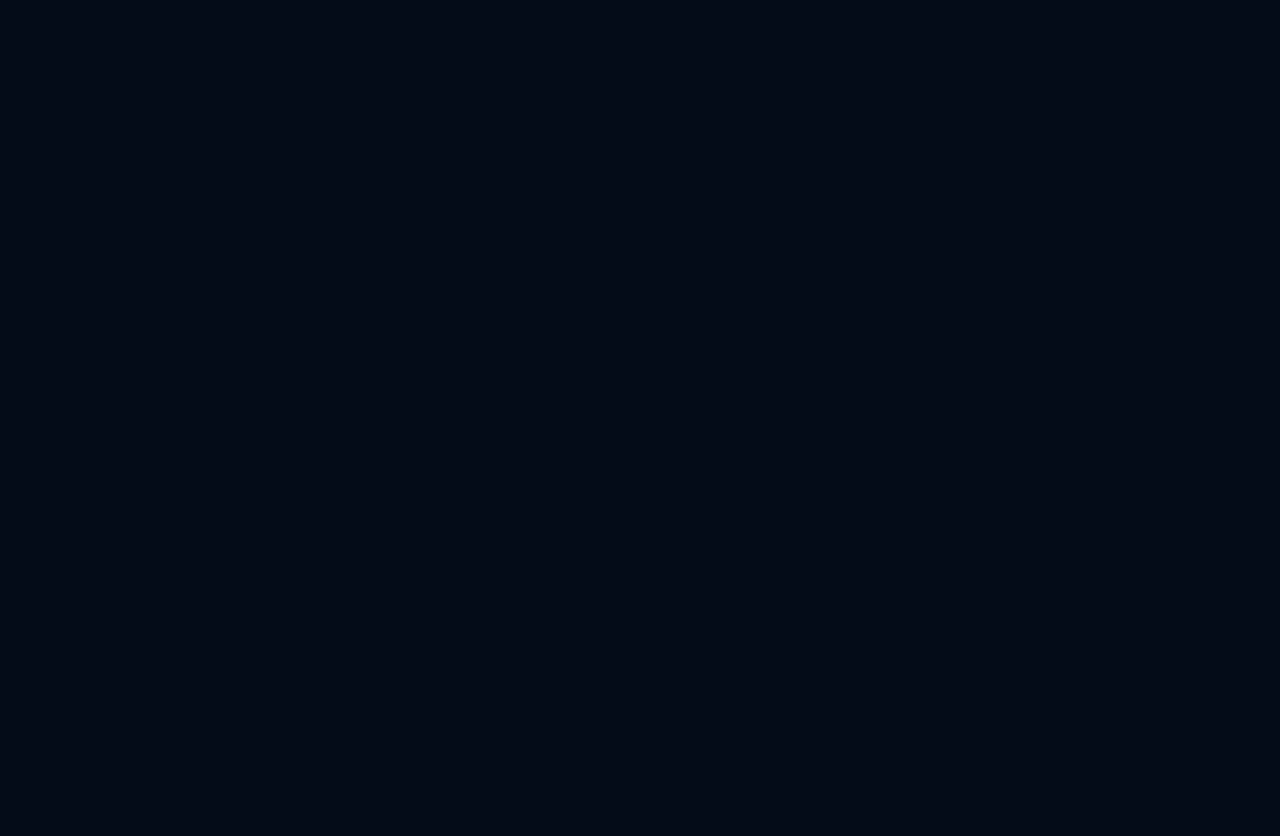
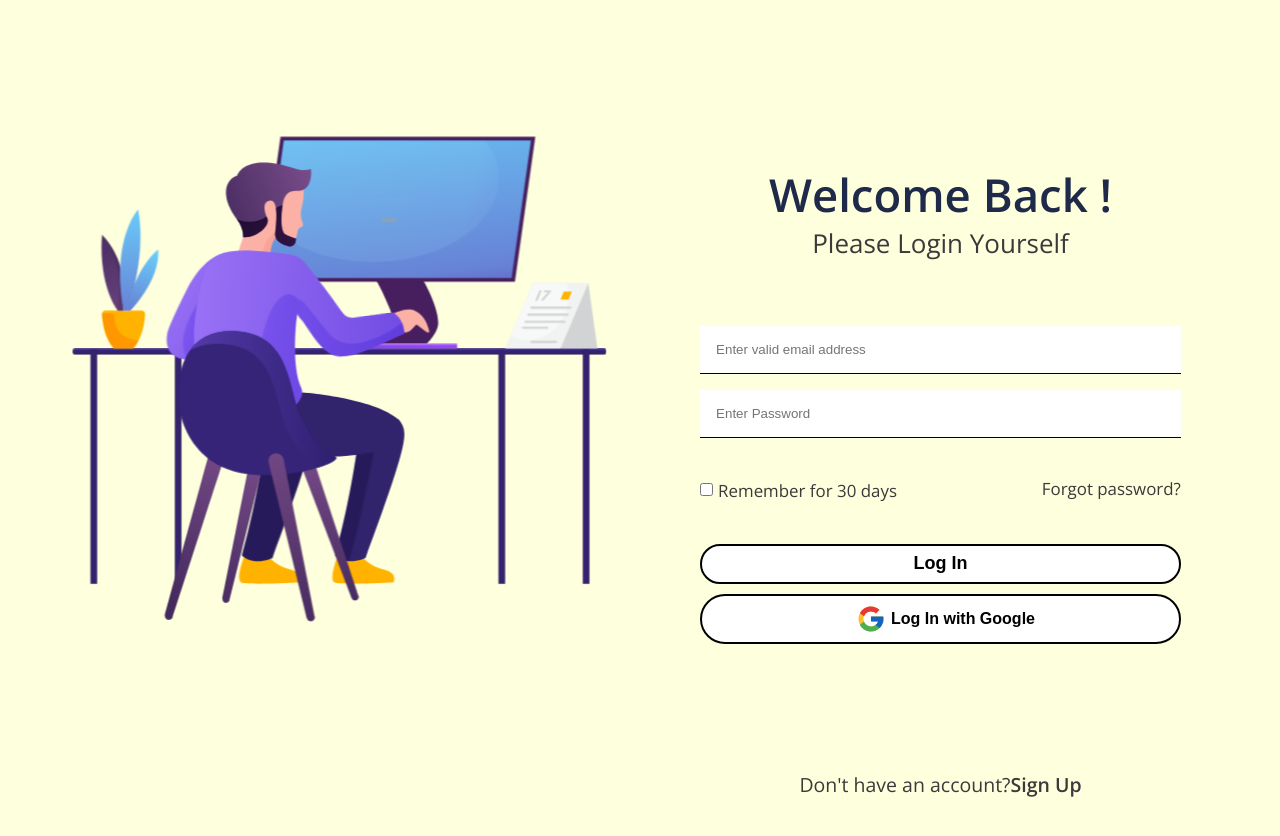
Before and after one commit to sakshi3326/skillrevive.web, a React (Create React App) app: page /login in a window 1280 px wide. Before the commit this address had no page. Shown: the top 836 px of the page. Before the commit the page ends 800 px from the top, so only its background shows below. Built offline with nearby package versions, Linux system fonts and the light colour scheme.

Commit message:
loginpage

```diff
--- a/src/App.js
+++ b/src/App.js
@@ -1,25 +1,29 @@
-import React from 'react';
-import './App.css';
-import Navbar from './components/navbar/Navbar';
-import Header from './containers/header/Header';
-import Brand from './components/brand/Brand';
-import WhatGPT3 from './containers/skillRevive/WhatGPT3';
-import Features from './containers/features/Features';
-import Possibility from './containers/possibility/Possibility';
-import CTA from './components/cta/CTA';
-import Blogs from './containers/blogs/Blog';
-import Footer from './components/footer/Footer';
-import { BrowserRouter, Routes, Route } from 'react-router-dom';
-import SignupPage from '../src/pages/signup/Signup';
-import TogglePage from '../src/pages/toggle/TogglePage';
+import React from "react";
+import "./App.css";
+import Navbar from "./components/navbar/Navbar";
+import Header from "./containers/header/Header";
+import Brand from "./components/brand/Brand";
+import WhatGPT3 from "./containers/skillRevive/WhatGPT3";
+import Features from "./containers/features/Features";
+import Possibility from "./containers/possibility/Possibility";
+import CTA from "./components/cta/CTA";
+import Blogs from "./containers/blogs/Blog";
+import Footer from "./components/footer/Footer";
+import { BrowserRouter, Routes, Route } from "react-router-dom";
+import SignupPage from "../src/pages/signup/Signup";
+import TogglePage from "../src/pages/toggle/TogglePage";
+import Login from "../src/pages/login/LoginPage";
 const App = () => {
   return (
     <BrowserRouter>
       <Routes>
         <Route path="/signup" element={<SignupPage />} />
         <Route path="/toggle" element={<TogglePage />} />
+        <Route path="/login" element={<Login />} />
 
-          <Route path="/" element={
+        <Route
+          path="/"
+          element={
             <div className="App">
               <div className="gradient__bg">
                 <Navbar />
@@ -33,10 +37,11 @@ const App = () => {
               <Blogs />
               <Footer />
             </div>
-          } />
+          }
+        />
       </Routes>
     </BrowserRouter>
-    )
-}
+  );
+};
 
 export default App;
--- a/src/components/cta/CTA.jsx
+++ b/src/components/cta/CTA.jsx
@@ -1,15 +1,19 @@
-import React from 'react';
-import './cta.css';
+import React from "react";
+import "./cta.css";
+import { NavLink } from "react-router-dom";
 
 const CTA = () => (
-
   <div className="gpt3__cta">
     <div className="gpt3__cta-content">
-
-      <h3>Are you a consortium of freelancers ready to take on a large-scale project? </h3>
+      <h3>
+        Are you a consortium of freelancers ready to take on a large-scale
+        project?{" "}
+      </h3>
     </div>
     <div className="gpt3__cta-btn">
-      <button type="button">Get Started</button>
+      <NavLink to="/toggle">
+        <button type="button">Get Started</button>
+      </NavLink>
     </div>
   </div>
 );
--- a/src/components/footer/Footer.jsx
+++ b/src/components/footer/Footer.jsx
@@ -1,44 +1,58 @@
-import React from 'react';
-import gpt3Logo from '../../../src/assets/updatedlogo.png';
-import './footer.css';
-import instaicon from '../../assets/instagram.svg';
-import linkdinicon from '../../assets/linkdin.svg';
-import facebookicon from '../../assets/facebook.svg';
+import React from "react";
+import gpt3Logo from "../../../src/assets/updatedlogo.png";
+import "./footer.css";
+import { NavLink } from "react-router-dom";
+import instaicon from "../../assets/instagram.svg";
+import linkdinicon from "../../assets/linkdin.svg";
+import facebookicon from "../../assets/facebook.svg";
 const Footer = () => (
   <div className="gpt3__footer section__padding">
     <div className="gpt3__footer-heading">
-      <h1 className="gradient__text">Do you want to step into the future before others</h1>
+      <h1 className="gradient__text">
+        Do you want to step into the future before others
+      </h1>
     </div>
 
     <div className="gpt3__footer-btn">
-      <p>Get Started</p>
+      <NavLink to="/toggle">
+        <p>Get Started</p>
+      </NavLink>
     </div>
 
     <div className="gpt3__footer-links">
       <div className="gpt3__footer-links_logo">
         <h1>SkillRevive</h1>
         <img src={gpt3Logo} alt="gpt3_logo" />
-
       </div>
       <div className="gpt3__footer-links_div">
         <h4>Social media handles</h4>
-        <div className='socialmedia'>
-        <img src={instaicon} alt="gpt3_logo" style={{ width: '2em', height: '2em' }} />
-        <img src={linkdinicon} alt="gpt3_logo" style={{ width: '2em', height: '2em' }} />
-        <img src={facebookicon} alt="gpt3_logo" style={{ width: '2em', height: '2em' }} />
+        <div className="socialmedia">
+          <img
+            src={instaicon}
+            alt="gpt3_logo"
+            style={{ width: "2em", height: "2em" }}
+          />
+          <img
+            src={linkdinicon}
+            alt="gpt3_logo"
+            style={{ width: "2em", height: "2em" }}
+          />
+          <img
+            src={facebookicon}
+            alt="gpt3_logo"
+            style={{ width: "2em", height: "2em" }}
+          />
         </div>
       </div>
       <div className="gpt3__footer-links_div">
         <h4>Company</h4>
         <p>Terms & Conditions </p>
         <p>Privacy Policy</p>
-
       </div>
       <div className="gpt3__footer-links_div">
         <h4>Get in touch</h4>
         <p>Something in Mind?</p>
         <p>Say 👋 at skillrevive.work@gmail.com</p>
-
       </div>
     </div>
 
--- /dev/null
+++ b/src/containers/login/Login.jsx
@@ -0,0 +1,116 @@
+import React, { useState } from "react";
+import Image from "../../assets/image.png";
+import Logo from "../../assets/logo.png";
+import GoogleSvg from "../../assets/icons8-google.svg";
+import Lottie from "react-lottie";
+import * as welcomeanimation from "../../lottie/login.json";
+import { useFormik } from "formik"; // Formik import kiya gaya hai
+import * as Yup from "yup"; // Yup import kiya gaya hai
+import "./login.css";
+import { NavLink } from "react-router-dom";
+
+const Login = () => {
+  const [showPassword, setShowPassword] = useState(false);
+
+  // Formik ka istemal karke form validation aur form state management kiya gaya hai
+  const formik = useFormik({
+    initialValues: {
+      email: "",
+      password: "",
+    },
+    validationSchema: Yup.object({
+      email: Yup.string().email("Invalid email address").required("Required"),
+      password: Yup.string()
+        .min(8, "Must be 8 characters or greater")
+        .required("Required"),
+    }),
+    onSubmit: (values) => {
+      alert(JSON.stringify(values, null, 2));
+    },
+  });
+
+  return (
+    <div className="login-main">
+      <div className="login-left">
+        {/* <img src={Image} alt="" /> */}
+        <Lottie
+          options={{
+            loop: true,
+            autoplay: true,
+            animationData: welcomeanimation.default,
+            rendererSettings: {
+              preserveAspectRatio: "xMidYMid slice",
+            },
+          }}
+        />
+      </div>
+      <div className="login-right">
+        <div className="login-right-container">
+          {/* <div className="login-logo">
+            <img src={Logo} alt="" />
+          </div> */}
+          <div className="login-center">
+            <h2>Welcome Back !</h2>
+            <p>Please Login Yourself</p>
+            {/* Formik form */}
+            <form onSubmit={formik.handleSubmit}>
+              <label htmlFor="email"></label>
+              <br />
+              <input
+                id="email"
+                name="email"
+                type="email"
+                placeholder="Enter valid email address"
+                onChange={formik.handleChange}
+                value={formik.values.email}
+              />
+              {formik.touched.email && formik.errors.email ? (
+                <div className="required">{formik.errors.email}</div>
+              ) : null}
+
+              <input
+                id="password"
+                name="password"
+                type={showPassword ? "text" : "password"}
+                placeholder="Enter Password"
+                onChange={formik.handleChange}
+                value={formik.values.password}
+              />
+              {formik.touched.password && formik.errors.password ? (
+                <div className="required">{formik.errors.password}</div>
+              ) : null}
+              <br />
+              <div className="login-center-options">
+                <div className="remember-div">
+                  <input type="checkbox" id="remember-checkbox" />
+                  <label htmlFor="remember-checkbox">
+                    Remember for 30 days
+                  </label>
+                </div>
+                <a href="#" className="forgot-pass-link">
+                  Forgot password?
+                </a>
+              </div>
+              <div className="login-center-buttons">
+                <button type="submit">Log In</button>
+                <button type="button">
+                  <img src={GoogleSvg} alt="" />
+                  Log In with Google
+                </button>
+              </div>
+            </form>
+          </div>
+
+          <p className="login-bottom-p">
+            Don't have an account?
+            <NavLink to="/signup">
+              <a href="#">Sign Up</a>
+            </NavLink>
+          </p>
+        </div>
+      </div>
+    </div>
+  );
+};
+
+export default Login;
--- /dev/null
+++ b/src/containers/login/login.css
@@ -0,0 +1,3 @@
+.bg {
+  background-color: #feffdd;
+}
--- a/src/containers/signup/SignupForm.jsx
+++ b/src/containers/signup/SignupForm.jsx
@@ -2,15 +2,16 @@ import React, { useState } from "react";
 import { useFormik } from "formik";
 import * as Yup from "yup"; // Import Yup for form validation
 import Image from "../../assets/welcome.png";
-import Lottie from 'react-lottie';
-import * as welcomeanimation from '../../lottie/signup.json';
+import Lottie from "react-lottie";
+import * as welcomeanimation from "../../lottie/signup.json";
 import Logo from "../../assets/logo.png";
-import './signup.css';
-import namaste from '../../assets/namaste.png'
+import "./signup.css";
+import namaste from "../../assets/namaste.png";
 import GoogleSvg from "../../assets/icons8-google.svg";
+import { NavLink } from "react-router-dom";
 import { FaEye, FaEyeSlash } from "react-icons/fa";
 const SignupForm = () => {
-    const [showPassword, setShowPassword] = useState(false);
+  const [showPassword, setShowPassword] = useState(false);
 
   const formik = useFormik({
     initialValues: {
@@ -32,16 +33,15 @@ const SignupForm = () => {
   return (
     <div className="login-main">
       <div className="login-left">
-      <Lottie
+        <Lottie
           options={{
             loop: true,
             autoplay: true,
             animationData: welcomeanimation.default,
             rendererSettings: {
-              preserveAspectRatio: 'xMidYMid slice'
-            }
+              preserveAspectRatio: "xMidYMid slice",
+            },
           }}
-
         />
       </div>
       <div className="login-right">
@@ -50,11 +50,11 @@ const SignupForm = () => {
             <img src={Logo} alt="" />
           </div> */}
           <div className="login-center">
-             <div className="greetings">
+            <div className="greetings">
               <h2>Namaste</h2>
-              <img height={130} src={namaste} alt=""/>
-              </div>
-              <p>Please Register Yourself</p>
+              <img height={130} src={namaste} alt="" />
+            </div>
+            <p>Please Register Yourself</p>
 
             <form onSubmit={formik.handleSubmit}>
               <input
@@ -105,7 +105,10 @@ const SignupForm = () => {
           </div>
 
           <p className="login-bottom-p">
-            Already have an account? <a href="#">Login</a>
+            Already have an account?
+            <NavLink to="/login">
+              <a href="#">Login</a>
+            </NavLink>
           </p>
         </div>
       </div>
--- /dev/null
+++ b/src/pages/login/LoginPage.js
@@ -0,0 +1,12 @@
+import React from "react";
+import "./loginPage.css";
+import LoginForm from "../../containers/login/Login";
+const LoginPage = () => {
+  return (
+    <div className="bg">
+      <LoginForm />
+    </div>
+  );
+};
+
+export default LoginPage;
--- /dev/null
+++ b/src/pages/login/loginPage.css
@@ -0,0 +1,3 @@
+.bg {
+  background-color: #feffdd;
+}
```
Also changed, not shown: src/components/navbar/Navbar.jsx (+55 -20 lines). Lines whose indentation alone changed are shown as unchanged.
